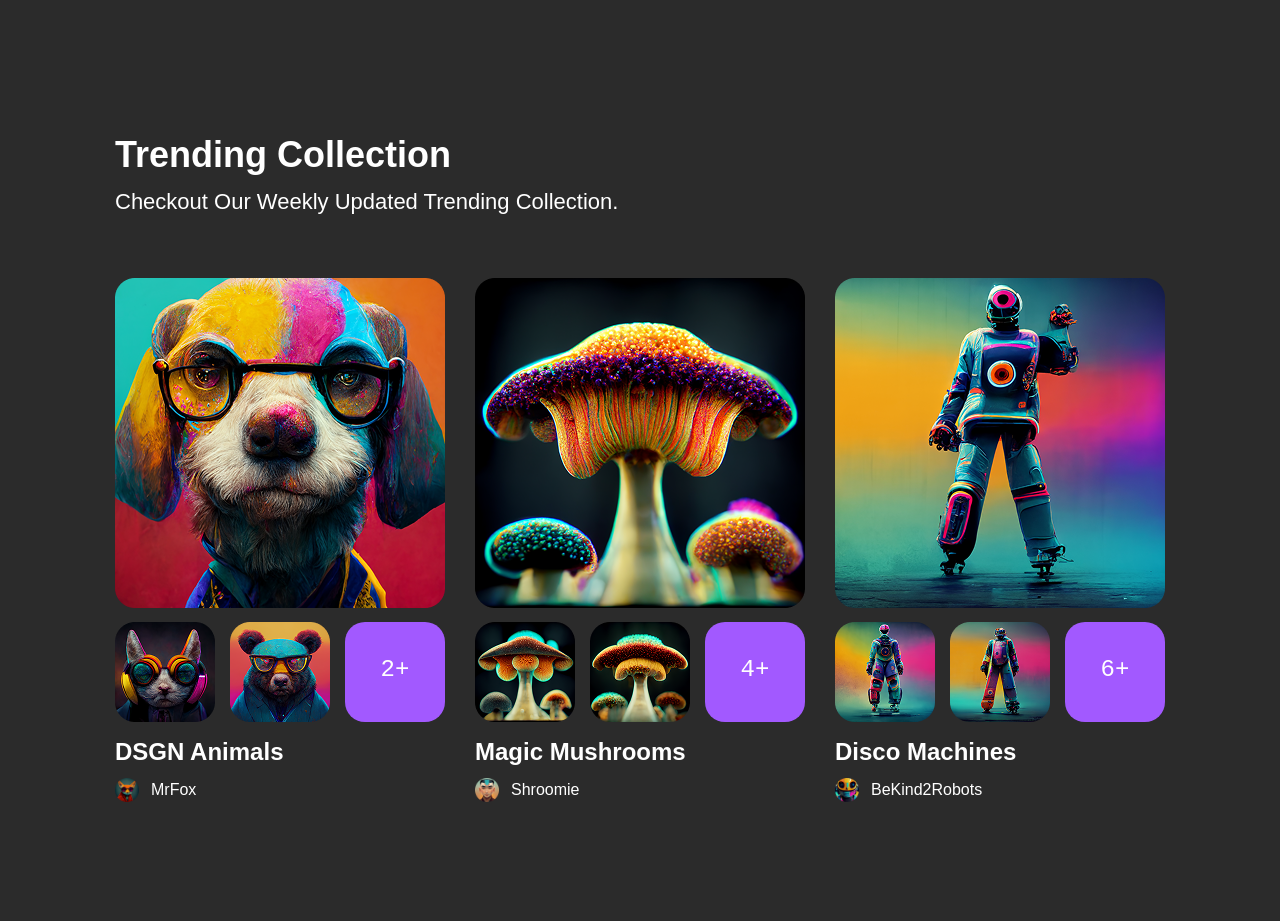
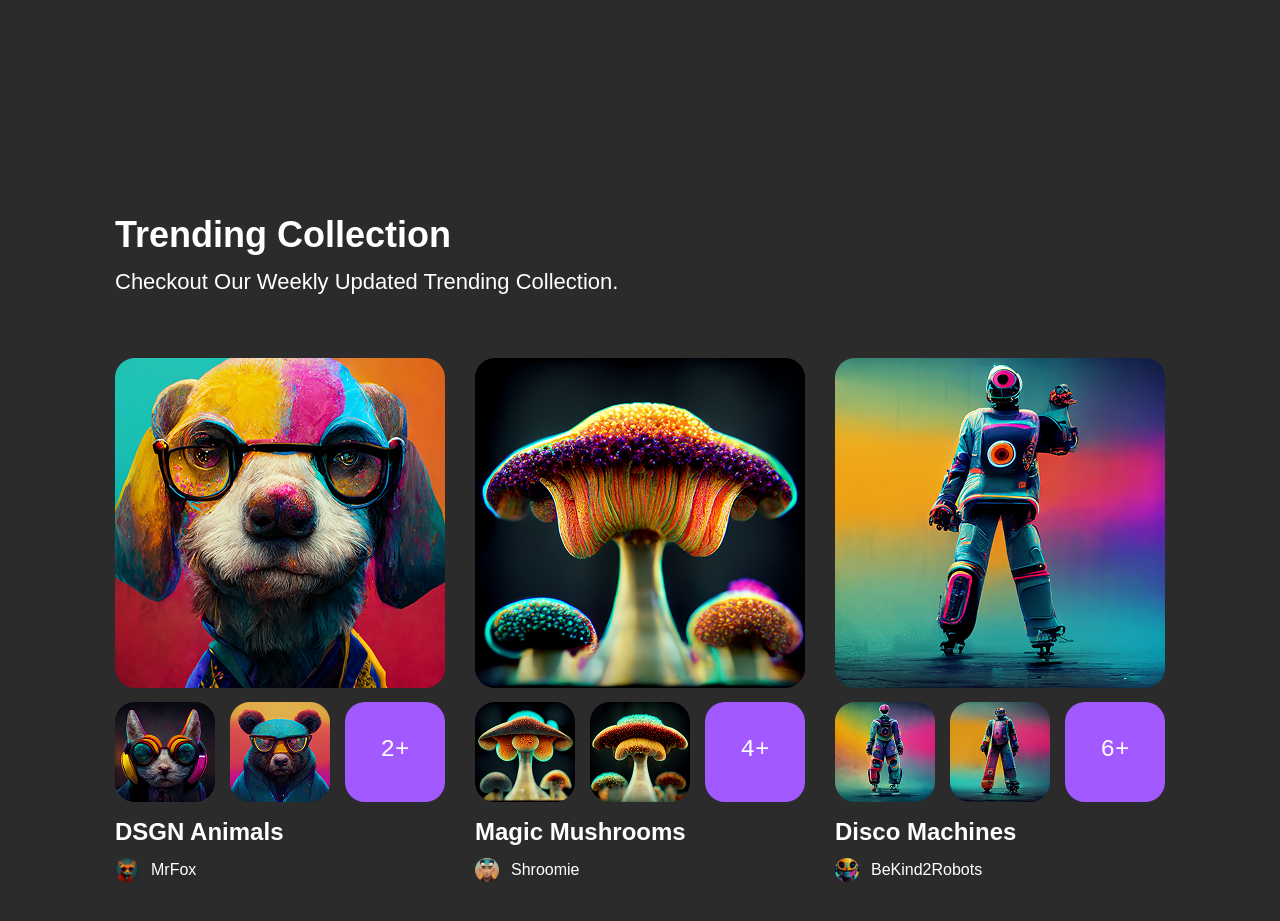
Before and after one commit to VyD1nk1902/NFT-Marketplace, a React (Vite) app: page / in a window 1280 px wide. Shown: the part 780-1701 px from the top of the page. Before the commit the page ends 1662 px from the top, so only its background shows below. Built offline with nearby package versions, Linux system fonts and the light colour scheme.

Commit message:
Add padding to .content-wrapper

```diff
--- a/src/styles/index.css
+++ b/src/styles/index.css
@@ -71,5 +71,5 @@ span {
 }
 
 .content-wrapper {
-  @apply max-w-[1050px] w-screen mx-auto;
+  @apply max-w-[1050px] w-screen py-20 mx-auto;
 }
```
